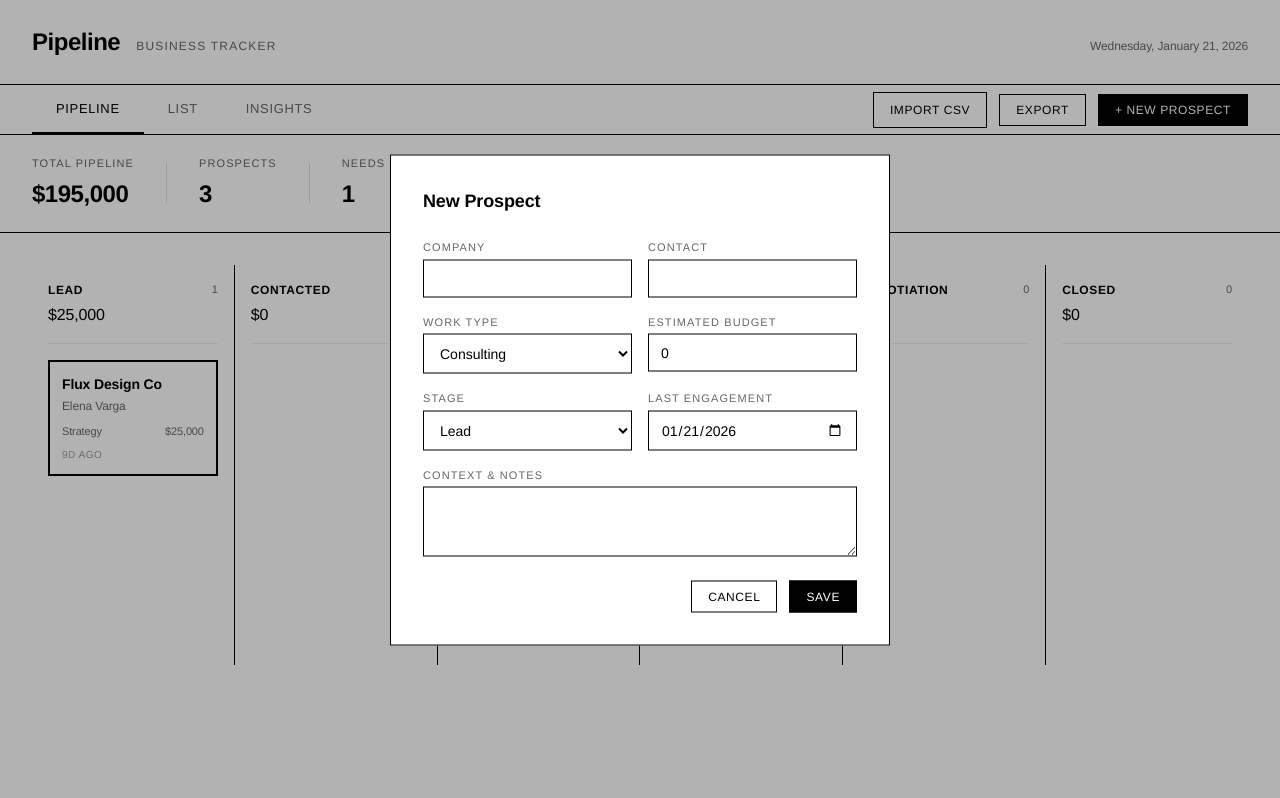
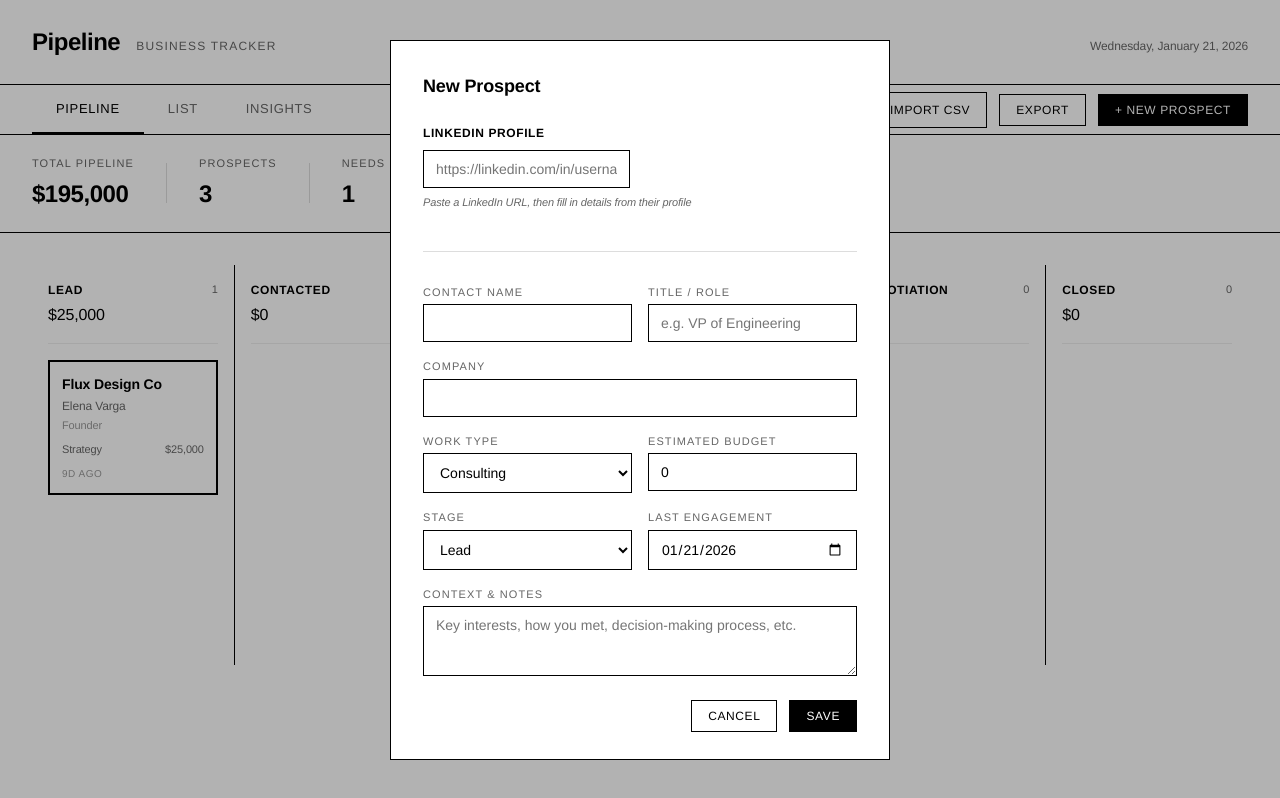
Before and after one commit to Ikayser/pipeline-crm, a React (Vite) app: page / in a window 1280 px wide. Both pictures are taken after a click on the button "+ NEW PROSPECT". Built offline with nearby package versions, Linux system fonts and the light colour scheme; a web font is replaced by a local one.

Commit message:
Add files via upload

```diff
--- a/src/App.jsx
+++ b/src/App.jsx
@@ -8,6 +8,8 @@ const initialProspects = [
     id: 1,
     company: 'Acme Corp',
     contact: 'Sarah Chen',
+    linkedIn: 'https://linkedin.com/in/sarachen',
+    title: 'VP of Operations',
     workType: 'Consulting',
     budget: 50000,
     stage: 'Proposal',
@@ -22,6 +24,8 @@ const initialProspects = [
     id: 2,
     company: 'Nebula Industries',
     contact: 'Marcus Webb',
+    linkedIn: '',
+    title: 'CTO',
     workType: 'Development',
     budget: 120000,
     stage: 'Meeting',
@@ -35,6 +39,8 @@ const initialProspects = [
     id: 3,
     company: 'Flux Design Co',
     contact: 'Elena Varga',
+    linkedIn: 'https://linkedin.com/in/elenavarga',
+    title: 'Founder',
     workType: 'Strategy',
     budget: 25000,
     stage: 'Lead',
@@ -85,7 +91,7 @@ export default function CRMDashboard() {
     if (prospect.id) {
       setProspects(prospects.map(p => p.id === prospect.id ? prospect : p));
     } else {
-      setProspects([...prospects, { ...prospect, id: Date.now(), engagements: [] }]);
+      setProspects([...prospects, { ...prospect, id: Date.now(), engagements: [], linkedIn: prospect.linkedIn || '', title: prospect.title || '' }]);
     }
     setShowForm(false);
     setEditingProspect(null);
@@ -129,12 +135,14 @@ export default function CRMDashboard() {
           id: Date.now() + idx,
           company: row['company'] || row['organization'] || 'Unknown',
           contact: `${row['first name'] || row['firstname'] || ''} ${row['last name'] || row['lastname'] || ''}`.trim() || row['name'] || 'Unknown',
+          linkedIn: row['url'] || row['linkedin'] || row['linkedin url'] || row['profile url'] || '',
+          title: row['position'] || row['title'] || row['job title'] || '',
           workType: 'Other',
           budget: 0,
           stage: 'Lead',
           lastEngagement: new Date().toISOString().split('T')[0],
           engagements: [],
-          context: row['position'] || row['title'] || ''
+          context: row['notes'] || ''
         };
       });
 
@@ -145,9 +153,9 @@ export default function CRMDashboard() {
   };
 
   const handleExportCSV = () => {
-    const headers = ['Company', 'Contact', 'Work Type', 'Budget', 'Stage', 'Last Engagement', 'Context'];
+    const headers = ['Company', 'Contact', 'Title', 'LinkedIn', 'Work Type', 'Budget', 'Stage', 'Last Engagement', 'Context'];
     const rows = prospects.map(p => [
-      p.company, p.contact, p.workType, p.budget, p.stage, p.lastEngagement, p.context
+      p.company, p.contact, p.title || '', p.linkedIn || '', p.workType, p.budget, p.stage, p.lastEngagement, p.context
     ]);
     const csv = [headers, ...rows].map(row => row.map(cell => `"${cell}"`).join(',')).join('\n');
     const blob = new Blob([csv], { type: 'text/csv' });
@@ -239,6 +247,7 @@ export default function CRMDashboard() {
                       >
                         <div style={styles.cardCompany}>{prospect.company}</div>
                         <div style={styles.cardContact}>{prospect.contact}</div>
+                        {prospect.title && <div style={styles.cardTitle}>{prospect.title}</div>}
                         <div style={styles.cardMeta}>
                           <span>{prospect.workType}</span>
                           <span>{formatCurrency(prospect.budget)}</span>
@@ -262,6 +271,7 @@ export default function CRMDashboard() {
                 <tr>
                   <th style={styles.th}>Company</th>
                   <th style={styles.th}>Contact</th>
+                  <th style={styles.th}>Title</th>
                   <th style={styles.th}>Type</th>
                   <th style={styles.th}>Budget</th>
                   <th style={styles.th}>Stage</th>
@@ -276,7 +286,21 @@ export default function CRMDashboard() {
                     onClick={() => setSelectedProspect(prospect)}
                   >
                     <td style={styles.td}>{prospect.company}</td>
-                    <td style={styles.td}>{prospect.contact}</td>
+                    <td style={styles.td}>
+                      {prospect.contact}
+                      {prospect.linkedIn && (
+                        <a
+                          href={prospect.linkedIn}
+                          target="_blank"
+                          rel="noopener noreferrer"
+                          onClick={e => e.stopPropagation()}
+                          style={styles.tableLinkIcon}
+                        >
+                          ↗
+                        </a>
+                      )}
+                    </td>
+                    <td style={styles.tdSecondary}>{prospect.title || '—'}</td>
                     <td style={styles.td}>{prospect.workType}</td>
                     <td style={styles.td}>{formatCurrency(prospect.budget)}</td>
                     <td style={styles.td}>{prospect.stage}</td>
@@ -372,7 +396,24 @@ export default function CRMDashboard() {
               <div style={styles.detailSection}>
                 <label style={styles.detailLabel}>Contact</label>
                 <p style={styles.detailValue}>{selectedProspect.contact}</p>
+                {selectedProspect.title && (
+                  <p style={styles.detailValueSecondary}>{selectedProspect.title}</p>
+                )}
               </div>
+
+              {selectedProspect.linkedIn && (
+                <div style={styles.detailSection}>
+                  <label style={styles.detailLabel}>LinkedIn</label>
+                  <a
+                    href={selectedProspect.linkedIn}
+                    target="_blank"
+                    rel="noopener noreferrer"
+                    style={styles.linkedInLink}
+                  >
+                    View Profile →
+                  </a>
+                </div>
+              )}
 
               <div style={styles.detailRow}>
                 <div style={styles.detailSection}>
@@ -475,6 +516,8 @@ function ProspectForm({ prospect, onSave, onCancel }) {
   const [form, setForm] = useState(prospect || {
     company: '',
     contact: '',
+    linkedIn: '',
+    title: '',
     workType: 'Consulting',
     budget: 0,
     stage: 'Lead',
@@ -487,24 +530,45 @@ function ProspectForm({ prospect, onSave, onCancel }) {
     onSave({ ...form, budget: Number(form.budget) });
   };
 
+  const handleLinkedInPaste = (e) => {
+    const url = e.target.value;
+    setForm({ ...form, linkedIn: url });
+  };
+
   return (
     <div style={styles.overlay} onClick={onCancel}>
       <div style={styles.modal} onClick={e => e.stopPropagation()}>
         <h2 style={styles.modalTitle}>{prospect ? 'Edit Prospect' : 'New Prospect'}</h2>
         <form onSubmit={handleSubmit} style={styles.form}>
+          <div style={styles.formSection}>
+            <label style={styles.formSectionLabel}>LinkedIn Profile</label>
+            <div style={styles.linkedInInputWrapper}>
+              <input
+                type="url"
+                value={form.linkedIn}
+                onChange={handleLinkedInPaste}
+                placeholder="https://linkedin.com/in/username"
+                style={styles.input}
+              />
+              {form.linkedIn && (
+                <a
+                  href={form.linkedIn}
+                  target="_blank"
+                  rel="noopener noreferrer"
+                  style={styles.linkedInPreviewLink}
+                >
+                  Open →
+                </a>
+              )}
+            </div>
+            <p style={styles.formHint}>Paste a LinkedIn URL, then fill in details from their profile</p>
+          </div>
+
+          <div style={styles.formDivider} />
+
           <div style={styles.formRow}>
             <div style={styles.formGroup}>
-              <label style={styles.formLabel}>Company</label>
-              <input
-                type="text"
-                value={form.company}
-                onChange={e => setForm({ ...form, company: e.target.value })}
-                style={styles.input}
-                required
-              />
-            </div>
-            <div style={styles.formGroup}>
-              <label style={styles.formLabel}>Contact</label>
+              <label style={styles.formLabel}>Contact Name</label>
               <input
                 type="text"
                 value={form.contact}
@@ -513,6 +577,27 @@ function ProspectForm({ prospect, onSave, onCancel }) {
                 required
               />
             </div>
+            <div style={styles.formGroup}>
+              <label style={styles.formLabel}>Title / Role</label>
+              <input
+                type="text"
+                value={form.title}
+                onChange={e => setForm({ ...form, title: e.target.value })}
+                placeholder="e.g. VP of Engineering"
+                style={styles.input}
+              />
+            </div>
+          </div>
+
+          <div style={styles.formGroup}>
+            <label style={styles.formLabel}>Company</label>
+            <input
+              type="text"
+              value={form.company}
+              onChange={e => setForm({ ...form, company: e.target.value })}
+              style={styles.input}
+              required
+            />
           </div>
 
           <div style={styles.formRow}>
@@ -566,6 +651,7 @@ function ProspectForm({ prospect, onSave, onCancel }) {
               onChange={e => setForm({ ...form, context: e.target.value })}
               style={styles.textarea}
               rows={3}
+              placeholder="Key interests, how you met, decision-making process, etc."
             />
           </div>
 
@@ -826,6 +912,11 @@ const styles = {
   cardContact: {
     fontSize: '12px',
     color: '#666',
+    marginBottom: '2px'
+  },
+  cardTitle: {
+    fontSize: '11px',
+    color: '#999',
     marginBottom: '8px'
   },
   cardMeta: {
@@ -864,6 +955,18 @@ const styles = {
   td: {
     padding: '12px 16px',
     borderBottom: '1px solid #eee'
+  },
+  tdSecondary: {
+    padding: '12px 16px',
+    borderBottom: '1px solid #eee',
+    color: '#666',
+    fontSize: '13px'
+  },
+  tableLinkIcon: {
+    marginLeft: '6px',
+    color: '#000',
+    textDecoration: 'none',
+    fontSize: '11px'
   },
   insightsView: {},
   insightsGrid: {
@@ -1029,6 +1132,19 @@ const styles = {
     fontSize: '14px',
     margin: 0
   },
+  detailValueSecondary: {
+    fontSize: '13px',
+    margin: 0,
+    marginTop: '2px',
+    color: '#666'
+  },
+  linkedInLink: {
+    fontSize: '13px',
+    color: '#000',
+    textDecoration: 'none',
+    borderBottom: '1px solid #000',
+    paddingBottom: '1px'
+  },
   stageSelector: {
     display: 'flex',
     flexWrap: 'wrap',
@@ -1137,6 +1253,41 @@ const styles = {
     flexDirection: 'column',
     gap: '4px'
   },
+  formSection: {
+    marginBottom: '8px'
+  },
+  formSectionLabel: {
+    fontSize: '12px',
+    fontWeight: 700,
+    textTransform: 'uppercase',
+    letterSpacing: '0.05em',
+    marginBottom: '8px',
+    display: 'block'
+  },
+  formDivider: {
+    height: '1px',
+    backgroundColor: '#ddd',
+    margin: '16px 0'
+  },
+  formHint: {
+    fontSize: '11px',
+    color: '#666',
+    marginTop: '6px',
+    fontStyle: 'italic'
+  },
+  linkedInInputWrapper: {
+    display: 'flex',
+    gap: '8px',
+    alignItems: 'center'
+  },
+  linkedInPreviewLink: {
+    fontSize: '12px',
+    color: '#000',
+    textDecoration: 'none',
+    whiteSpace: 'nowrap',
+    padding: '10px 12px',
+    border: '1px solid #000'
+  },
   formLabel: {
     fontSize: '11px',
     textTransform: 'uppercase',
```
